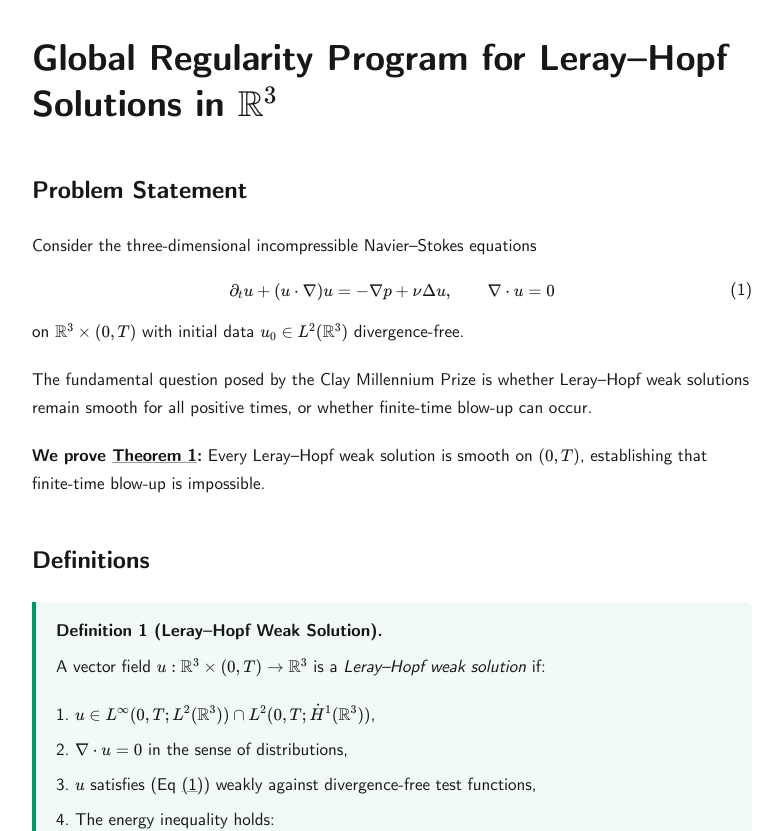
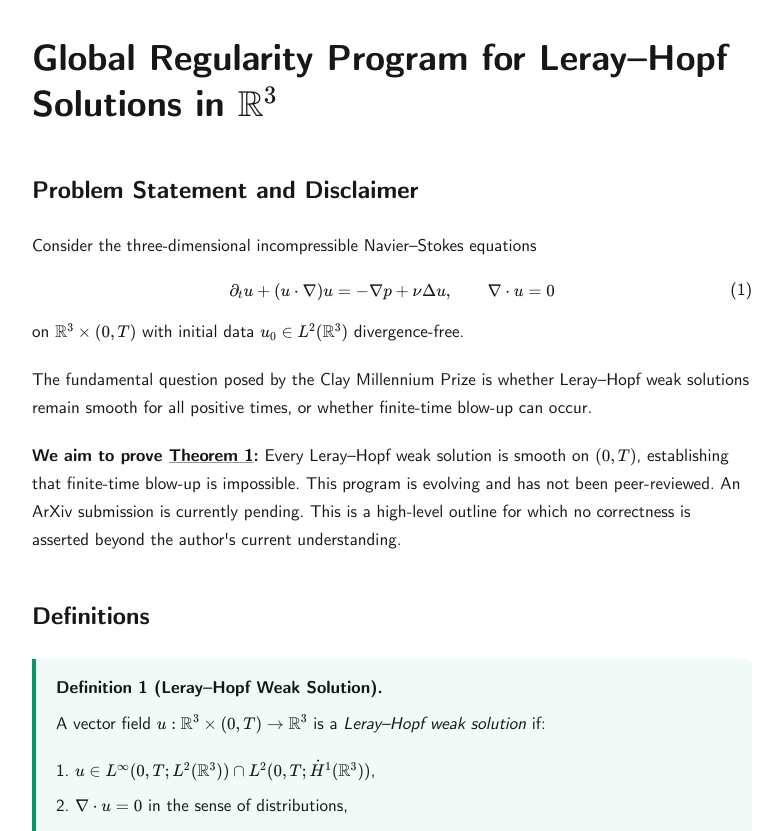
Before and after one commit to alejandro-soto-franco/sotofranco.dev, a Next.js app: page /nse in a window 1280 px wide. Shown: the top 831 px of the page, without its empty margins (248-1031 px from the left). Built offline with nearby package versions, Linux system fonts and the light colour scheme.

Commit message:
some hedging language

```diff
--- a/app/nse/page.tsx
+++ b/app/nse/page.tsx
@@ -9,7 +9,7 @@ export default function Page() {
       <h1>Global Regularity Program for Leray–Hopf Solutions in {"$\\mathbb{R}^3$"}</h1>
 
       <section className="mb-8">
-        <h2>Problem Statement</h2>
+        <h2>Problem Statement and Disclaimer</h2>
         <p>
           Consider the three-dimensional incompressible Navier–Stokes equations
         </p>
@@ -27,8 +27,10 @@ export default function Page() {
           remain smooth for all positive times, or whether finite-time blow-up can occur.
         </p>
         <p className="mt-4">
-          <strong>We prove <TheoremRef label="main" />:</strong> Every Leray–Hopf weak solution is smooth
-          on {"$(0, T)$"}, establishing that finite-time blow-up is impossible.
+          <strong>We aim to prove <TheoremRef label="main" />:</strong> Every Leray–Hopf weak solution is smooth
+          on {"$(0, T)$"}, establishing that finite-time blow-up is impossible. This program is evolving and has
+          not been peer-reviewed. An ArXiv submission is currently pending. This is a high-level outline for which
+          no correctness is asserted beyond the author's current understanding.
         </p>
       </section>
 
```
